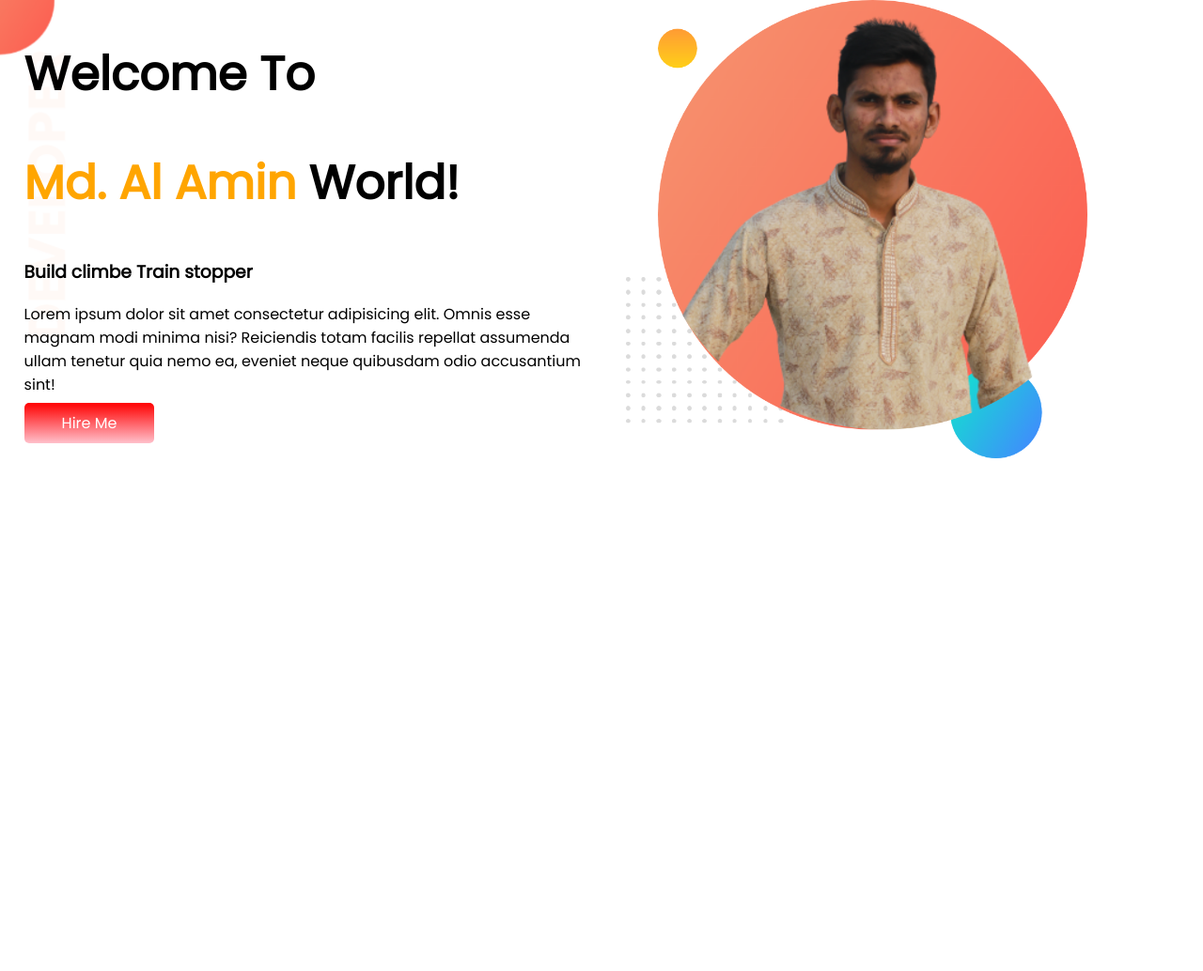
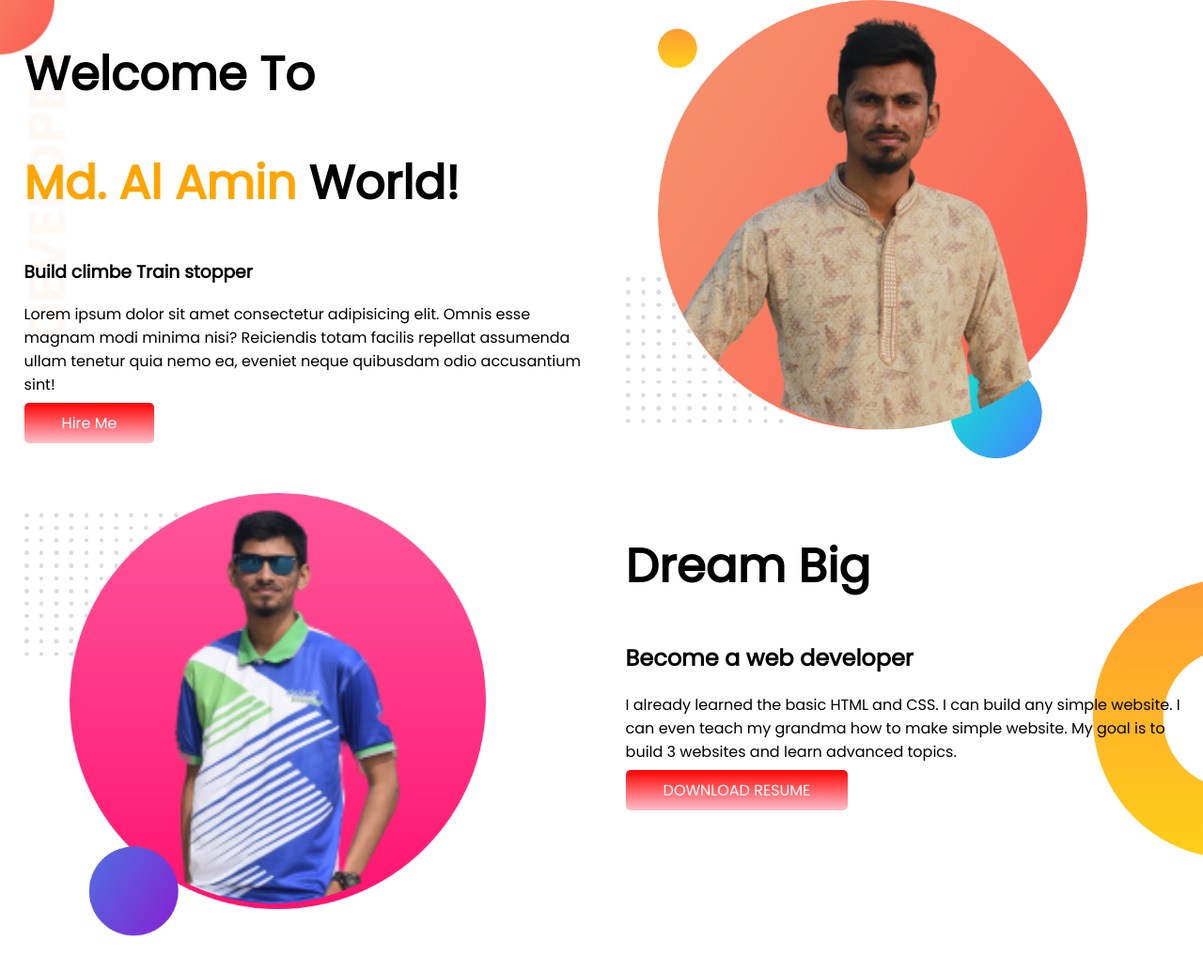
Before and after one commit to mohammad-al-amin-islam/developer-portfolio, a plain HTML site: page index.html in a window 1280 px wide. Shown: the whole page at 94% size. Before the commit the page ends 800 px from the top, so only its background shows below. Drawn offline with Linux system fonts and the light colour scheme.

Commit message:
dream added

```diff
--- a/index.html
+++ b/index.html
@@ -31,6 +31,18 @@
         </div>
 
     </section>
+    <section class="dream-big">
+        <div class="half-width">
+            <img src="images/alamin-bg2.png" alt="alamin">
+        </div>
+        <div class="half-width">
+            <h1>Dream Big</h1>
+            <h2>Become a web developer</h2>
+            <p>I already learned the basic HTML and CSS. I can build any simple website. I can even teach my grandma how to make simple website. My goal is to build 3 websites and learn advanced topics.</p>
+            <a class="link-button" target="_blank" href="#">DOWNLOAD RESUME</a>
+        </div>
+
+    </section>
 </body>
 
 </html>
--- a/style.css
+++ b/style.css
@@ -12,6 +12,7 @@ h1{
 }
 section{
     display: flex;
+    margin-bottom: 30px;
 }
 .half-width{
     width: 50%;
@@ -33,3 +34,8 @@ section{
     background-repeat: no-repeat;
 
 }
+.dream-big{
+    background-image: url(images/dream-bg.png);
+    background-repeat: no-repeat;
+    background-position:right;
+}
```
Also changed, not shown: images/alamin-bg2.png (added), images/alamin2.png (added), images/my-bg22.png (renamed from images/my-bg2.png).
